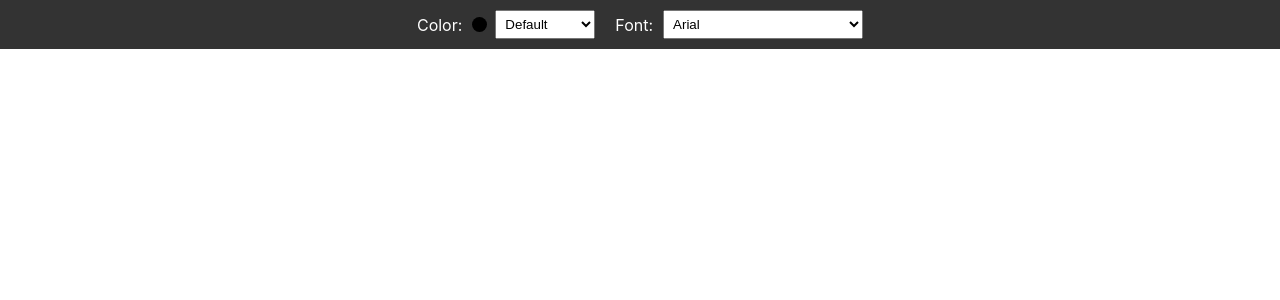
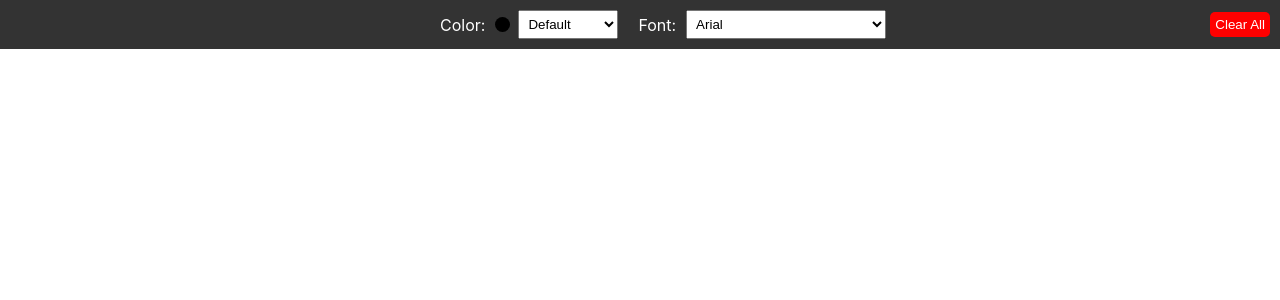
Before and after one commit to norachams/Texbox, a React (Create React App) app: page / in a window 1280 px wide. Shown: the top 300 px of the page. Built offline with nearby package versions, Linux system fonts and the light colour scheme.

Commit message:
add clear button

```diff
--- a/src/App.js
+++ b/src/App.js
@@ -42,9 +42,13 @@ const App = () => {
     ));
   };
 
+  const handleClearAll = () => {
+    setTextBoxes([]);
+  };
+
   return (
     <div>
-      <Navbar onColorChange={handleColorChange} onFontChange={handleFontChange} />
+      <Navbar onColorChange={handleColorChange} onFontChange={handleFontChange} onClearAll={handleClearAll}/>
       <div onClick={handleClick} style={{ height: '100vh', width: '100vw', position: 'relative' }}>
         {textBoxes.map((box) => (
           <TextBox
--- a/src/navbar.js
+++ b/src/navbar.js
@@ -17,7 +17,7 @@ const fonts = [
     { name: 'Verdana', value: 'Verdana, sans-serif' },
   ];
 
-const Navbar = ({ onColorChange,onFontChange }) => {
+const Navbar = ({ onColorChange,onFontChange, onClearAll }) => {
   const [selectedColor, setSelectedColor] = useState(colors[0].value);
   const [, setSelectedFont] = useState(fonts[0].value);
 
@@ -34,9 +34,14 @@ const Navbar = ({ onColorChange,onFontChange }) => {
     onFontChange(fontValue);
   };
 
+  const handleClearAll = () => {
+    onClearAll();
+  };
+
   return (
-    <div style={{ padding: '10px', backgroundColor: '#333', color: '#fff', display: 'flex', justifyContent: 'center', alignItems: 'center' }}>
-    <div style={{ marginRight: '20px', display: 'flex', alignItems: 'center' }}>
+    <div style={{ padding: '10px', backgroundColor: '#333', color: '#fff', display: 'flex', alignItems: 'center' }}>
+    <div style={{marginLeft:'430px',display: 'flex'}}>
+    <div style={{ marginRight: '20px', display: 'flex', alignItems: 'center'}}>
       <label style={{ marginRight: '10px' }}>Color:</label>
       <div style={{ display: 'flex', alignItems: 'center' }}>
         <span
@@ -59,7 +64,7 @@ const Navbar = ({ onColorChange,onFontChange }) => {
       </div>
     </div>
 
-    <div style={{ display: 'flex', alignItems: 'center' }}>
+    <div style={{ display: 'flex', alignItems: 'center'}}>
         <label style={{ marginRight: '10px' }}>Font:</label>
         <select onChange={handleFontChange} style={{ padding: '5px', width: '200px' }}>
         {fonts.map((font) => (
@@ -69,6 +74,13 @@ const Navbar = ({ onColorChange,onFontChange }) => {
         ))}
         </select>
         </div>
+        </div>
+        <button
+        onClick={handleClearAll}
+        style={{ marginLeft:'auto',padding: '5px 5px',backgroundColor: '#FF0000', color: '#fff', border: 'none', borderRadius: '5px', cursor: 'pointer' }}
+      >
+        Clear All
+      </button>
     </div>
   );
 };
```
